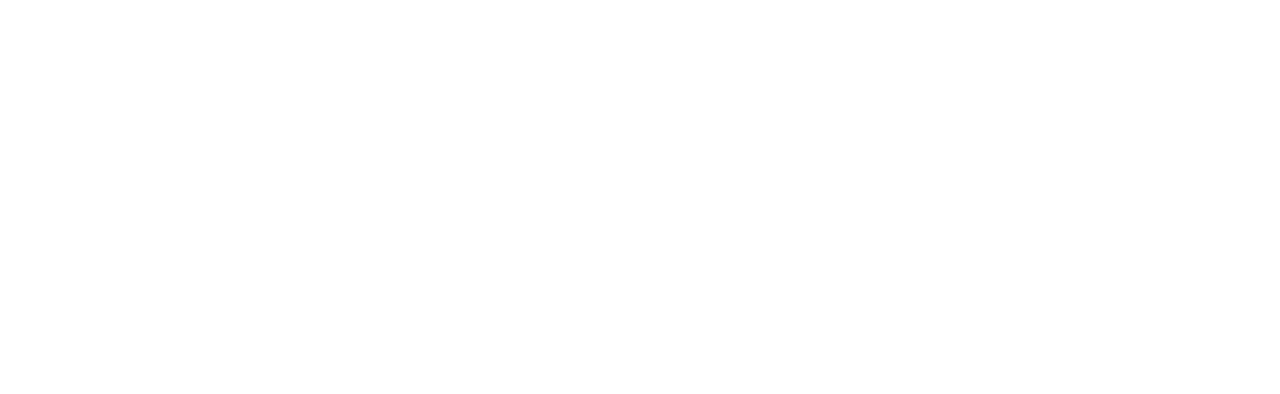
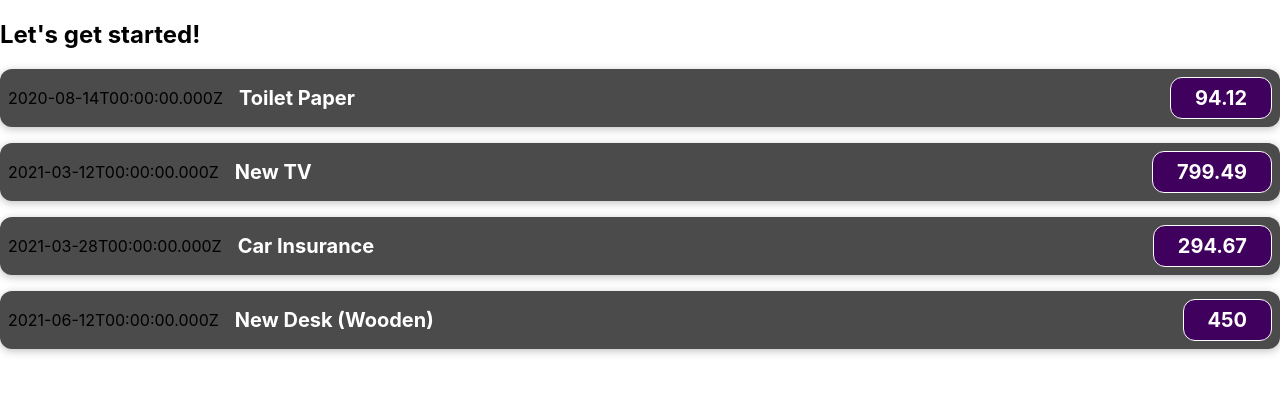
Before and after one commit to walt-wood/web-finances-app, a React (Create React App) app: page / in a window 1280 px wide. Shown: the top 394 px of the page. Built offline with nearby package versions, Linux system fonts and the light colour scheme.

Commit message:
Thru section1,#37

```diff
--- a/public/index.html
+++ b/public/index.html
@@ -2,9 +2,9 @@
 <html lang="en">
   <head>
     <meta charset="utf-8" />
-    <link rel="icon" href="%PUBLIC_URL%/favicon.ico" />
+    <link rel="icon" href="%PUBLIC_URL%/Barramundi.svg" />
     <meta name="viewport" content="width=device-width, initial-scale=1" />
-    <meta name="theme-color" content="#000000" />
+    <meta name="color" content="#000000" />
     <meta
       name="description"
       content="Web site created using create-react-app"
@@ -24,7 +24,7 @@
       work correctly both with client-side routing and a non-root public URL.
       Learn how to configure a non-root public URL by running `npm run build`.
     -->
-    <title>React App</title>
+    <title>React Expense App</title>
   </head>
   <body>
     <noscript>You need to enable JavaScript to run this app.</noscript>
--- a/src/App.js
+++ b/src/App.js
@@ -1,5 +1,51 @@
+import ExpenseItem from "./components/ExpenseItem";
 function App() {
-  return <div></div>;
+  const expenses = [
+    {
+      id: "e1",
+      title: "Toilet Paper",
+      amount: 94.12,
+      date: new Date(2020, 7, 14),
+    },
+    { id: "e2", title: "New TV", amount: 799.49, date: new Date(2021, 2, 12) },
+    {
+      id: "e3",
+      title: "Car Insurance",
+      amount: 294.67,
+      date: new Date(2021, 2, 28),
+    },
+    {
+      id: "e4",
+      title: "New Desk (Wooden)",
+      amount: 450,
+      date: new Date(2021, 5, 12),
+    },
+  ];
+  return (
+    <div>
+      <h2>Let's get started!</h2>
+      <ExpenseItem
+        title={expenses[0].title}
+        amount={expenses[0].amount}
+        date={expenses[0].date}
+      ></ExpenseItem>
+      <ExpenseItem
+        title={expenses[1].title}
+        amount={expenses[1].amount}
+        date={expenses[1].date}
+      ></ExpenseItem>
+      <ExpenseItem
+        title={expenses[2].title}
+        amount={expenses[2].amount}
+        date={expenses[2].date}
+      ></ExpenseItem>
+      <ExpenseItem
+        title={expenses[3].title}
+        amount={expenses[3].amount}
+        date={expenses[3].date}
+      ></ExpenseItem>
+    </div>
+  );
 }
 
 export default App;
--- /dev/null
+++ b/src/components/ExpenseItem.css
@@ -0,0 +1,56 @@
+.expense-item {
+  display: flex;
+  justify-content: space-between;
+  align-items: center;
+  box-shadow: 0 2px 8px rgba(0, 0, 0, 0.25);
+  padding: 0.5rem;
+  margin: 1rem 0;
+  border-radius: 12px;
+  background-color: #4b4b4b;
+}
+
+.expense-item__description {
+  display: flex;
+  flex-direction: column;
+  gap: 1rem;
+  align-items: flex-end;
+  flex-flow: column-reverse;
+  justify-content: flex-start;
+  flex: 1;
+}
+
+.expense-item h2 {
+  color: #3a3a3a;
+  font-size: 1rem;
+  flex: 1;
+  margin: 0 1rem;
+  color: white;
+}
+
+.expense-item__price {
+  font-size: 1rem;
+  font-weight: bold;
+  color: white;
+  background-color: #40005d;
+  border: 1px solid white;
+  padding: 0.5rem;
+  border-radius: 12px;
+}
+
+@media (min-width: 580px) {
+  .expense-item__description {
+    flex-direction: row;
+    align-items: center;
+    justify-content: flex-start;
+    flex: 1;
+  }
+
+  .expense-item__description h2 {
+    font-size: 1.25rem;
+  }
+
+  .expense-item__price {
+    font-size: 1.25rem;
+    padding: 0.5rem 1.5rem;
+  }
+}
--- /dev/null
+++ b/src/components/ExpenseItem.js
@@ -0,0 +1,15 @@
+import "./ExpenseItem.css";
+
+function ExpenseItem(props) {
+  return (
+    <div className="expense-item">
+      <div>{props.date.toISOString()}</div>
+      <div className="expense-item__description">
+        <h2>{props.title}</h2>
+        <div className="expense-item__price">{props.amount}</div>
+      </div>
+    </div>
+  );
+}
+
+export default ExpenseItem;
--- a/src/index.js
+++ b/src/index.js
@@ -3,9 +3,4 @@
 import "./index.css";
 import App from "./App";
 
-ReactDOM.render(
-  <React.StrictMode>
-    <App />
-  </React.StrictMode>,
-  document.getElementById("root")
-);
+ReactDOM.render(<App />, document.getElementById("root"));
```
Also changed, not shown: public/Barramundi.svg (added).
